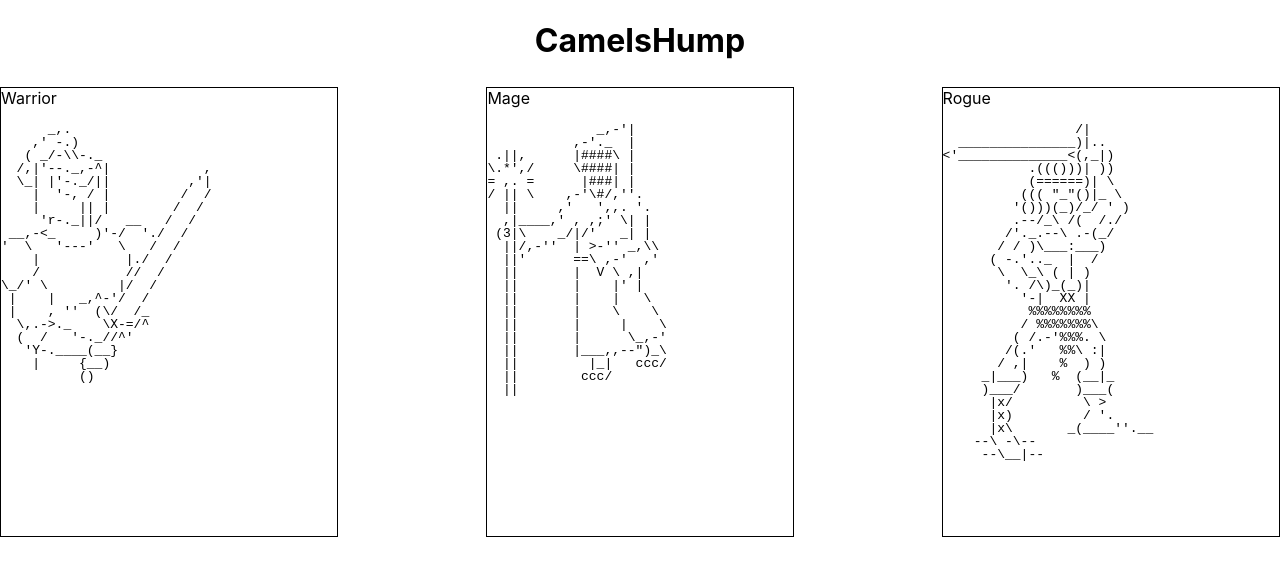
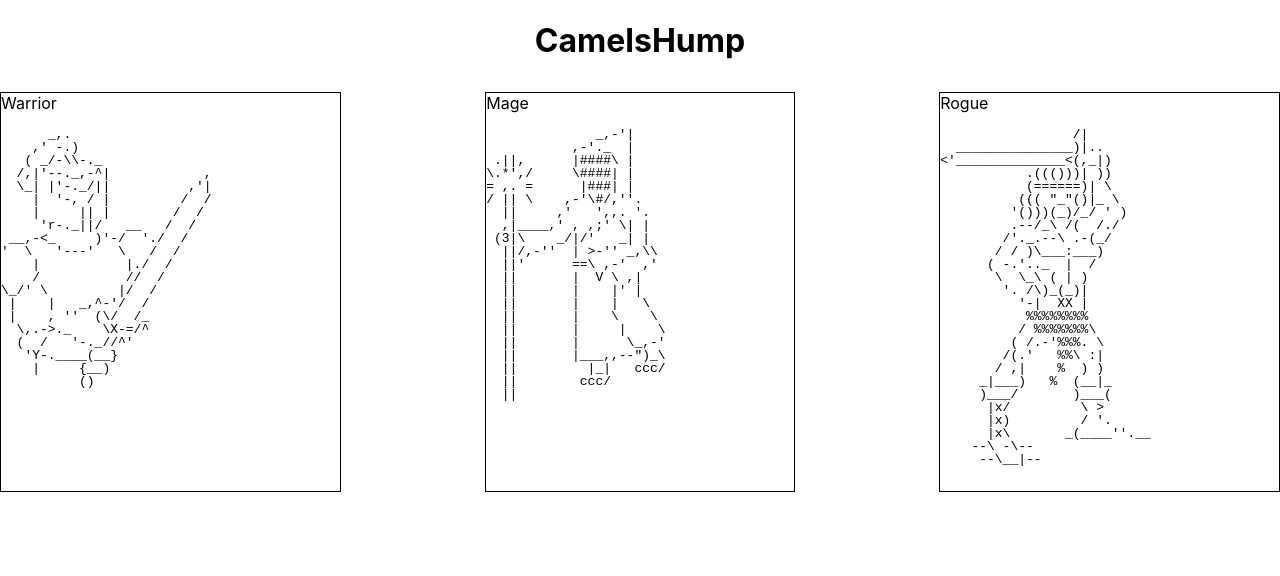
Before and after one commit to csci312a-f23/project-camelshump, a Next.js app: page /classSelect in a window 1280 px wide. Shown: the top 576 px of the page. Built offline with nearby package versions, Linux system fonts and the light colour scheme.

Commit message:
changed pxl to vh in Class css

```diff
--- a/src/styles/Classes.module.css
+++ b/src/styles/Classes.module.css
@@ -2,13 +2,13 @@
 
 .gridContainer {
   display: grid;
-  gap: 15px;
+  gap: 1.5vh;
   grid-template-rows: 15% 20% 5% 20% 5% 20% 15%;
 }
 
 #class {
   border: 1px solid #000;
-  height: 450px;
+  height: 50vh;
   grid-row-start: 2;
 }
 
```
